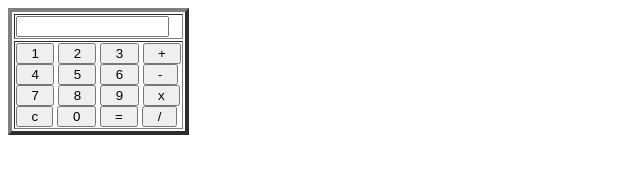
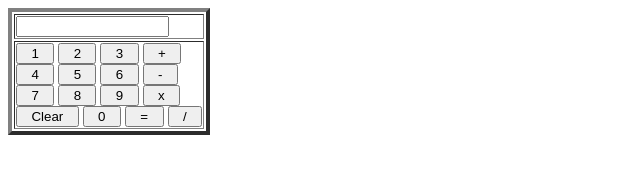
Before and after one commit to vcgato29/javascript-misc, a plain HTML site: page basiccalc.html in a window 1280 px wide. Shown: the whole page, without its empty margins (0-640 px from the left). Drawn offline with Linux system fonts and the light colour scheme.

Commit message:
Relabel Clear button

```diff
--- a/basiccalc.html
+++ b/basiccalc.html
@@ -30,7 +30,7 @@
       <INPUT TYPE="button" NAME="nine"  VALUE="  9  " OnClick="Calc.Input.value += '9'">
       <INPUT TYPE="button" NAME="times" VALUE="  x  " OnClick="Calc.Input.value += ' * '">
       <br>
-<INPUT TYPE="button" NAME="clear" VALUE="  c  " OnClick="Calc.Input.value = ''">
+      <INPUT TYPE="button" NAME="clear" VALUE="  Clear  " OnClick="Calc.Input.value = ''">
       <INPUT TYPE="button" NAME="zero"  VALUE="  0  " OnClick="Calc.Input.value += '0'">
       <INPUT TYPE="button" NAME="DoIt"  VALUE="  =  " OnClick="Calc.Input.value = eval(Calc.Input.value)">
       <INPUT TYPE="button" NAME="div"   VALUE="  /  " OnClick="Calc.Input.value += ' / '">
```
Lines whose indentation alone changed are shown as unchanged.
